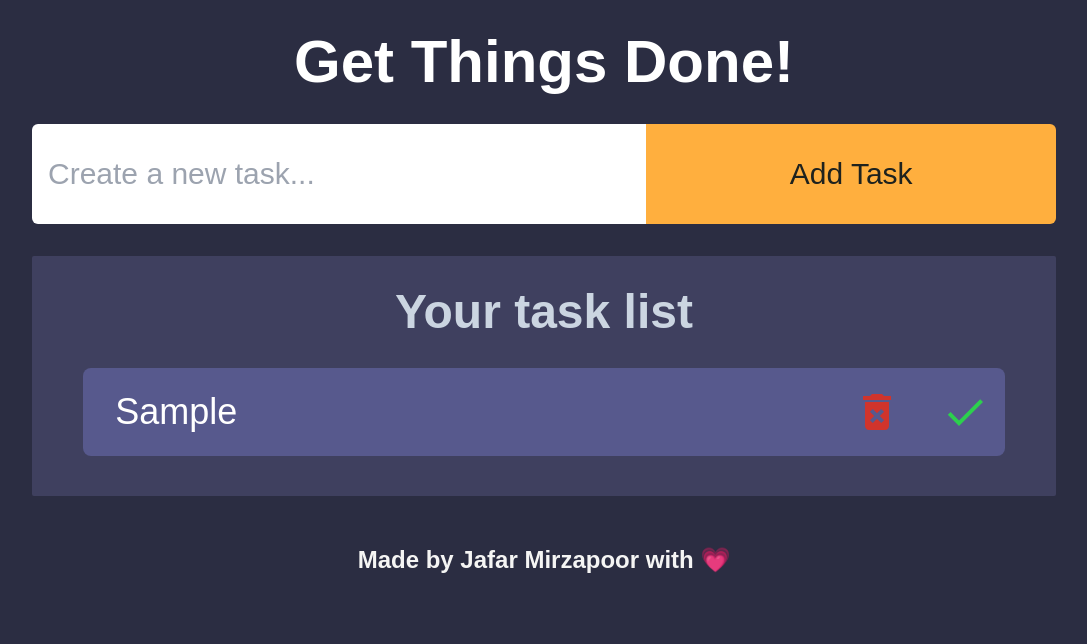
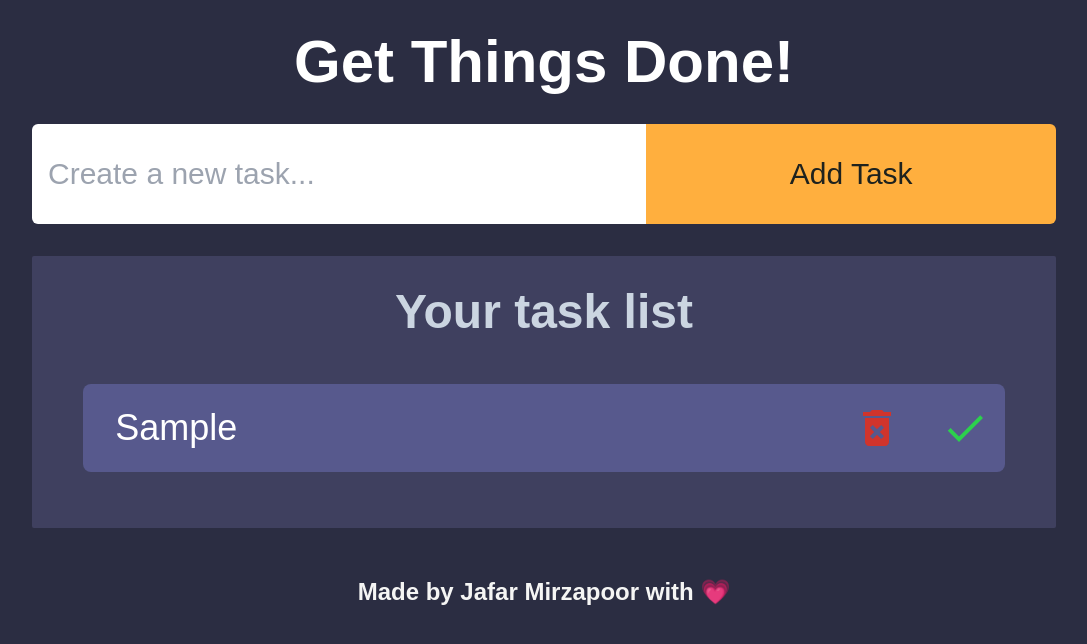
Before and after one commit to jeff-mz/React-Todo-App, a React (Vite) app: page / in a window 1280 px wide. Both pictures are taken after typing "Sample" into the empty fields and a click on the button "Add Task". Shown: the top 644 px of the page, without its empty margins (96-1183 px from the left). Built offline with nearby package versions, Linux system fonts and the light colour scheme.

Commit message:
bug fixed

```diff
--- a/src/components/TodoCard.jsx
+++ b/src/components/TodoCard.jsx
@@ -49,13 +49,13 @@ function TodoCard() {
           onChange={handleInputChange}
           placeholder="Create a new task..."
           style={{ borderRadius: "6px 0px 0px 6px" }}
-          className="w-3/5 px-4 py-4 xl:py-8 text-[16px] border-none outline-none  md:text-xl md:p-4 xl:text-3xl 2xl:text-xl"
+          className="w-3/5 px-4 py-4 xl:py-8 text-[16px] border-none outline-none  md:text-xl lg:text-2xl md:p-4 xl:text-3xl 2xl:text-4xl"
         />
         <button
           type="submit"
           onClick={handleTaskSubmission}
           style={{ borderRadius: "0px 6px 6px 0px" }}
-          className="w-2/5 px-2 py-4 xl:py-8 text-[16px] bg-[#ffaf3e]  text-[#1e221e] font-medium md:text-xl md:p-4 xl:text-3xl 2xl:text-4xl"
+          className="w-2/5 px-2 py-4 xl:py-8 text-[16px] bg-[#ffaf3e]  text-[#1e221e] font-medium md:text-xl lg:text-2xl md:p-4 xl:text-3xl 2xl:text-4xl"
         >
           Add Task
         </button>
@@ -68,7 +68,7 @@ function TodoCard() {
           Your task list
         </p>
         {tasks.map((task) => (
-          <li className="w-[90%] list-decimal flex items-center py-4 px-4 m-auto rounded-lg justify-between bg-[#57598d]">
+          <li className="w-[90%] list-decimal flex items-center py-4 px-4 m-auto rounded-lg justify-between bg-[#57598d] my-4">
             <p
               className={`text-[18px] ${
                 task.done ? "line-through" : ""
```
